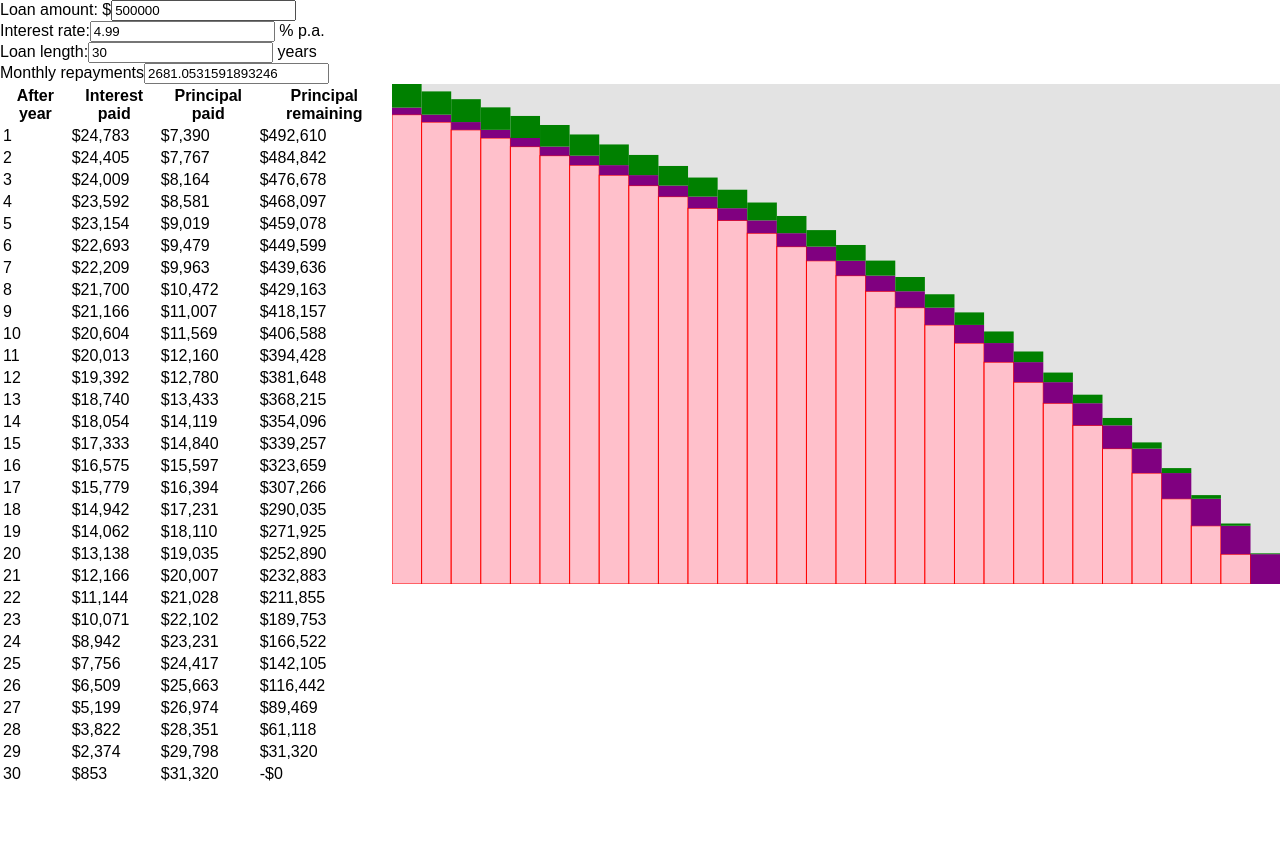
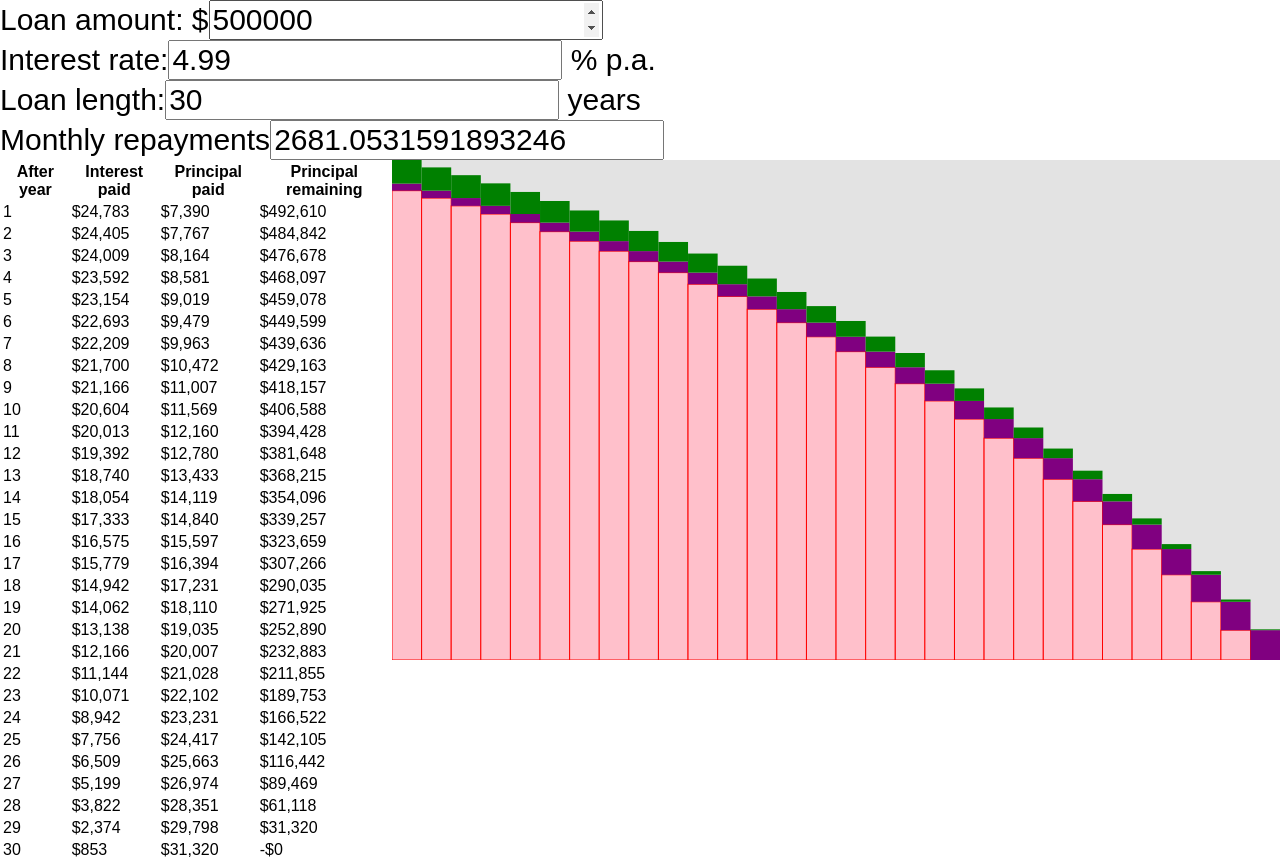
Before and after one commit to camjackson/whatif.mortgage, a React (Create React App) app: page / in a window 1280 px wide. Both pictures are taken after a click on the button "Calculate!". Before the commit the page ends 800 px from the top, so only its background shows below. Built offline with nearby package versions, Linux system fonts and the light colour scheme; the HTML template or start-up script is replaced by a standard one.

Commit message:
Fix a bunch of bugs

```diff
--- a/src/BlurryTextInput.js
+++ b/src/BlurryNumberInput.js
@@ -3,25 +3,32 @@ import styled from 'styled-components';
 
 const Label = styled.label`
   display: block;
+  font-size: 30px;
 `;
 
-const BlurryTextInput = ({
+const Input = styled.input`
+  font-size: inherit;
+`;
+
+const BlurryNumberInput = ({
   label,
   labelAfter,
   defaultValue,
+  value,
   onBlur,
   readOnly,
 }) => (
   <Label>
     {label}
-    <input
-      type="text"
+    <Input
+      type="number"
       defaultValue={defaultValue}
-      onBlur={readOnly ? null : event => onBlur(event.target.value)}
+      value={value}
+      onBlur={readOnly ? null : onBlur}
       readOnly={readOnly}
     />
     {labelAfter}
   </Label>
 );
 
-export default BlurryTextInput;
+export default BlurryNumberInput;
--- a/src/NormalApp.js
+++ b/src/NormalApp.js
@@ -29,9 +29,9 @@ const NormalApp = ({
         annualInterestRate={annualInterestRate}
         loanLengthInYears={loanLengthInYears}
         monthlyRepayments={monthlyRepayments}
-        setLoanAmount={setValue('annualInterestRate')}
-        setAnnualInterestRate={setValue('loanLengthInYears')}
-        setLoanLengthInYears={setValue('monthlyRepayments')}
+        setLoanAmount={setValue('loanAmount')}
+        setAnnualInterestRate={setValue('annualInterestRate')}
+        setLoanLengthInYears={setValue('loanLengthInYears')}
       />
       <RepaymentsData
         loanAmount={loanAmount}
--- a/src/Params.js
+++ b/src/Params.js
@@ -1,5 +1,5 @@
 import React from 'react';
-import BlurryTextInput from './BlurryTextInput';
+import BlurryNumberInput from './BlurryNumberInput';
 
 const Params = ({
   loanAmount,
@@ -11,26 +11,26 @@ const Params = ({
   setLoanLengthInYears,
 }) => (
   <section>
-    <BlurryTextInput
+    <BlurryNumberInput
       label="Loan amount: $"
       defaultValue={loanAmount}
       onBlur={setLoanAmount}
     />
-    <BlurryTextInput
+    <BlurryNumberInput
       label="Interest rate:"
       labelAfter=" % p.a."
       defaultValue={annualInterestRate}
       onBlur={setAnnualInterestRate}
     />
-    <BlurryTextInput
+    <BlurryNumberInput
       label="Loan length:"
       labelAfter=" years"
       defaultValue={loanLengthInYears}
       onBlur={setLoanLengthInYears}
     />
-    <BlurryTextInput
+    <BlurryNumberInput
       label="Monthly repayments"
-      defaultValue={monthlyRepayments}
+      value={monthlyRepayments}
       readOnly
     />
   </section>
--- a/src/graph/RepaymentsGraph.js
+++ b/src/graph/RepaymentsGraph.js
@@ -37,7 +37,7 @@ const RepaymentsGraph = ({ years, loanAmount }) => {
           onMouseEnter={() => setHoveredYear(index)}
         />
       ))}
-      {hoveredYear !== null && (
+      {hoveredYear !== null && hoveredYear < years.length && (
         <HoverBox
           mouseCoords={mouseCoords}
           yearData={years[hoveredYear]}
@@ -51,13 +51,3 @@ const RepaymentsGraph = ({ years, loanAmount }) => {
 };
 
 export default RepaymentsGraph;
-
-// Graph todo:
-// - Legend
-// - Axis labels and values
-// - Horizontal line showing starting principal
-// - Better colours
-// - Outlines?
-// - Hover box with exact numbers
-// - Click on column to lock the hover
-// - Hover box follows the mouse
```
Also changed, not shown: 1 other file (tests, documents, lock files or other folders).
